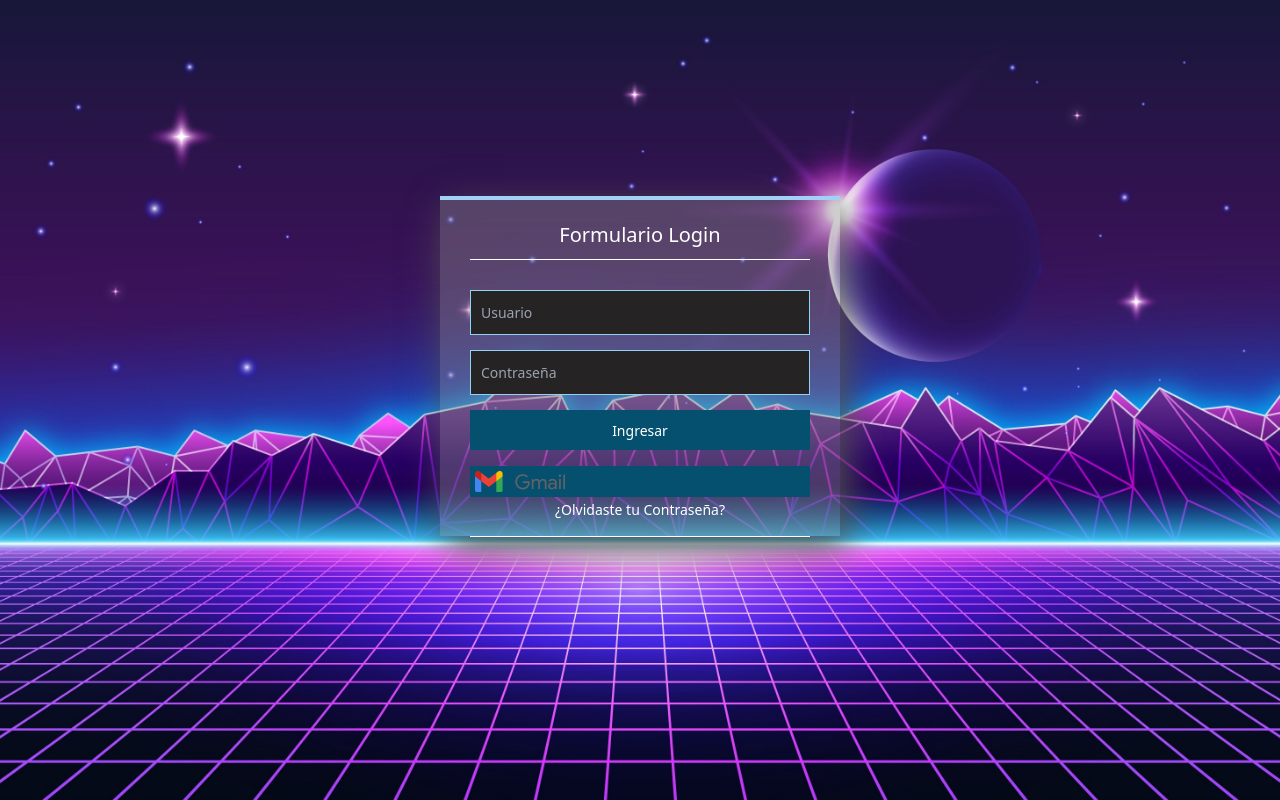
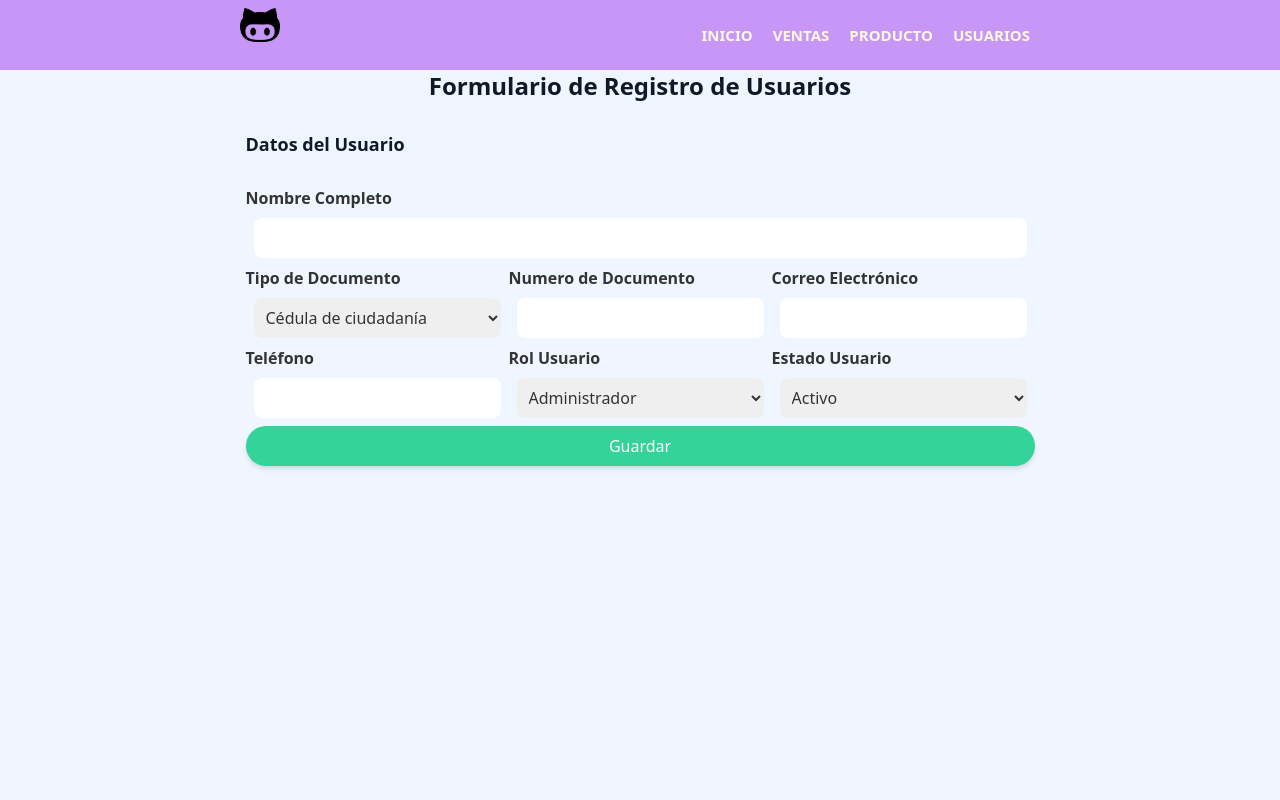
Before and after one commit to juannn89/Jobvite, a React (Create React App) app: page /usuarios in a window 1280 px wide. Built offline with nearby package versions, Linux system fonts and the light colour scheme.

Commit message:
Actualizacion Pagina Usuarios

```diff
--- a/src/App.jsx
+++ b/src/App.jsx
@@ -3,8 +3,8 @@ import Login from 'pages/login';
 import Inicio from 'pages/inicio';
 import Ventas from 'pages/ventas';
 import Producto from 'pages/productos';
-import UsuariosBuscar from 'pages/usuarios-buscar';
-import UsuariosRegistrar from 'pages/usuarios-registrar';
+import Usuarios from 'pages/usuarios';
+
 
 
 
@@ -37,12 +37,8 @@ function App() {
             <Producto />
           </Route>
 
-          <Route path='/usuarios-buscar'>
-            <UsuariosBuscar />
-          </Route>
-
-          <Route path='/usuarios-registrar'>
-            <UsuariosRegistrar />
+          <Route path='/usuarios'>
+            <Usuarios />
           </Route>
 
           <Route path='/'>
--- a/src/components/Navbar.jsx
+++ b/src/components/Navbar.jsx
@@ -22,7 +22,7 @@ const Navbar=()=>{
                             <Link to="/productos" className="cabecera-menu-link">producto</Link>
                         </li>
                         <li className="cabecera-menu-item">
-                            <Link to="/usuarios-buscar" className="cabecera-menu-link">Usuarios</Link>
+                            <Link to="/usuarios" className="cabecera-menu-link">Usuarios</Link>
                         </li>
                     </ul>
                 </nav>
--- /dev/null
+++ b/src/pages/usuarios.jsx
@@ -0,0 +1,72 @@
+import React from 'react'
+import Navbar from 'components/Navbar';
+import { ToastContainer, toast } from 'react-toastify';
+import 'react-toastify/dist/ReactToastify.css';
+import axios from 'axios'
+import {nanoid} from 'nanoid'
+
+
+const Usuarios = () => {
+    return (
+        <div className='h-full min-h-screen bg-blue-50 w-full flex-col'>
+            <Navbar />
+            <div className='flex flex-col items-center justify-center'>
+            <h2 className='text-2xl font-extrabold text-gray-900 mb-7 '> Formulario de Registro de Usuarios</h2>
+
+            <form  className="flex flex-col">
+                <h3 className='text-lg font-extrabold text-gray-900 mb-7 '>Datos del Usuario</h3>
+
+                <label className='flex flex-col font-bold' htmlFor='codigoProduto' >Nombre Completo
+                        <input type='text' name='nombre' className='bg-gray-150 border-gray-600 p-2 rounded-lg m-2' required/>
+                </label>
+
+                <div className='grid grid-cols-3'>
+                    <label className='flex flex-col font-bold' htmlFor='codigoVenta' >Tipo de Documento
+                        <select name='tipodocumento' className='bg-gray-150 border-gray-600 p-2 rounded-lg m-2' defaultValue={1}  required>
+                                    <option value={1}>Cédula de ciudadanía</option>
+                                    <option value={2}>Cédula de extranjería</option>
+                                    <option value={3}>Tarjeta de identidad</option>
+                                    <option value={4}>Pasaporte</option>
+                        </select>
+                    </label>
+
+                    <label className='flex flex-col font-bold' htmlFor='codigoProduto' >Numero de Documento
+                        <input type='number' name='documento' className='bg-gray-150 border-gray-600 p-2 rounded-lg m-2' required/>
+                    </label>
+
+                    <label className='flex flex-col font-bold' htmlFor='cantidad' >Correo Electrónico
+                        <input type='email' name='correo' className='bg-gray-150 border-gray-600 p-2 rounded-lg m-2' required/>
+                    </label>
+
+                    <label className='flex flex-col font-bold' htmlFor='valorUnitario' >Teléfono
+                        <input type='number' name='telefono' className='bg-gray-150 border-gray-600 p-2 rounded-lg m-2' required/>
+                    </label>
+
+                    <label className='flex flex-col font-bold' htmlFor='valorTotal' >Rol Usuario
+                        <select name='rol' className='bg-gray-150 border-gray-600 p-2 rounded-lg m-2' defaultValue={1}  required>
+                                        <option value={1}>Administrador</option>
+                                        <option value={2}>Vendedor</option>
+                        </select>
+                    </label>
+
+                    <label className='flex flex-col font-bold' htmlFor='fechaVenta' >Estado Usuario
+                        <select name='estado' className='bg-gray-150 border-gray-600 p-2 rounded-lg m-2' defaultValue={1}  required>
+                                            <option value={1}>Activo</option>
+                                            <option value={2}>Inactivo</option>
+                        </select>
+                    </label>
+
+                 </div>
+
+                <button type='submit' className='bg-green-400 p-2 rounded-full shadow-md hover:bg-green-600 text-white '> Guardar </button>
+
+            </form>
+
+            </div>
+        </div>
+    )
+}
+
+
+
+export default Usuarios;
--- a/src/pages/ventas.jsx
+++ b/src/pages/ventas.jsx
@@ -160,7 +160,7 @@ const TablaVentas = ({ listaVentas,setMostrarTabla}) => {
 
     return(
         <div className='flex flex-col items-center justify-center'>
-            <h2 className='text-2xl font-extrabold mb-10'>Todos los Ventas </h2>
+            <h2 className='text-2xl font-extrabold mb-10'>Todos las Ventas </h2>
             <table className='tabla'>
                 <thead>
                     <tr>
```
